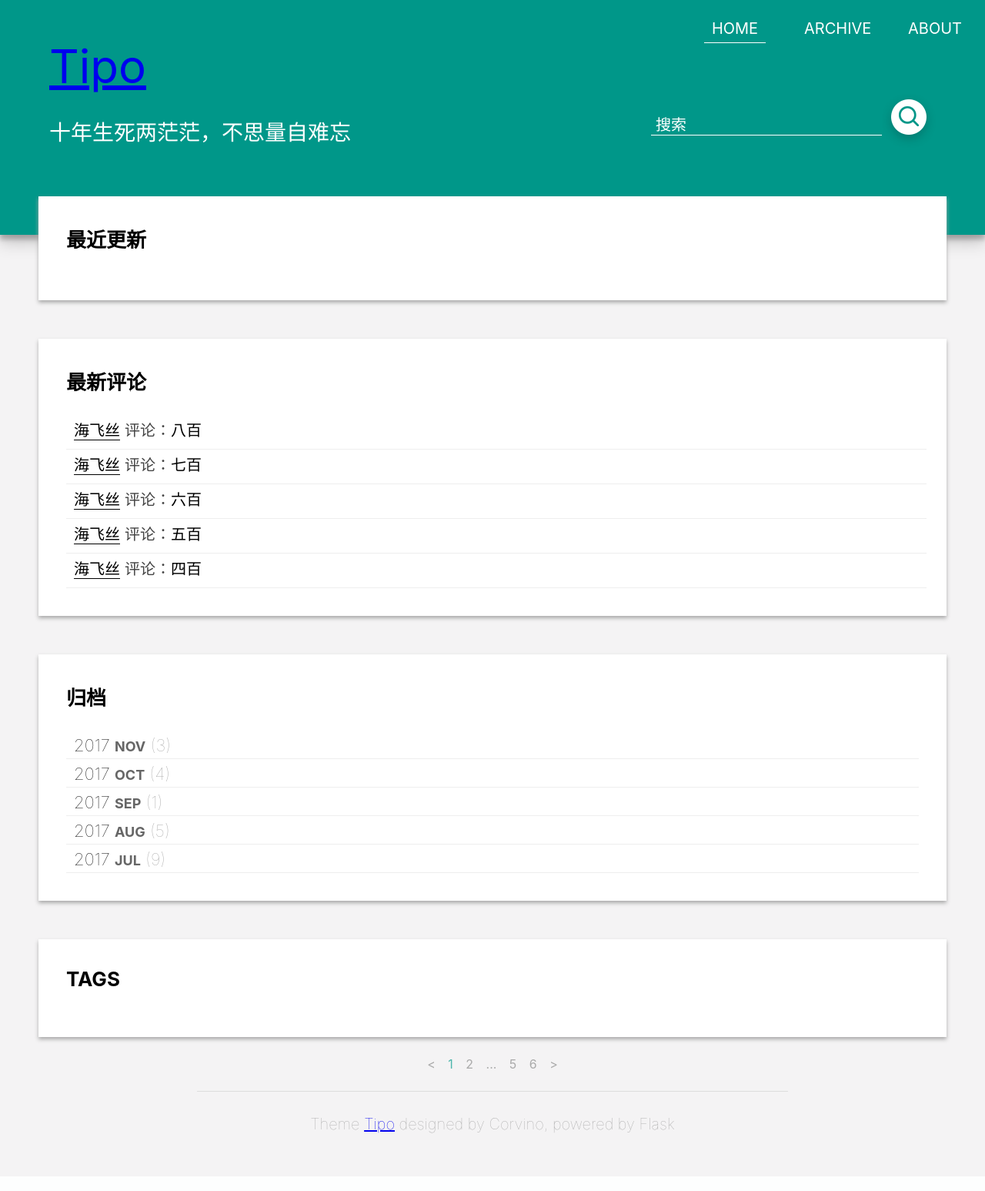
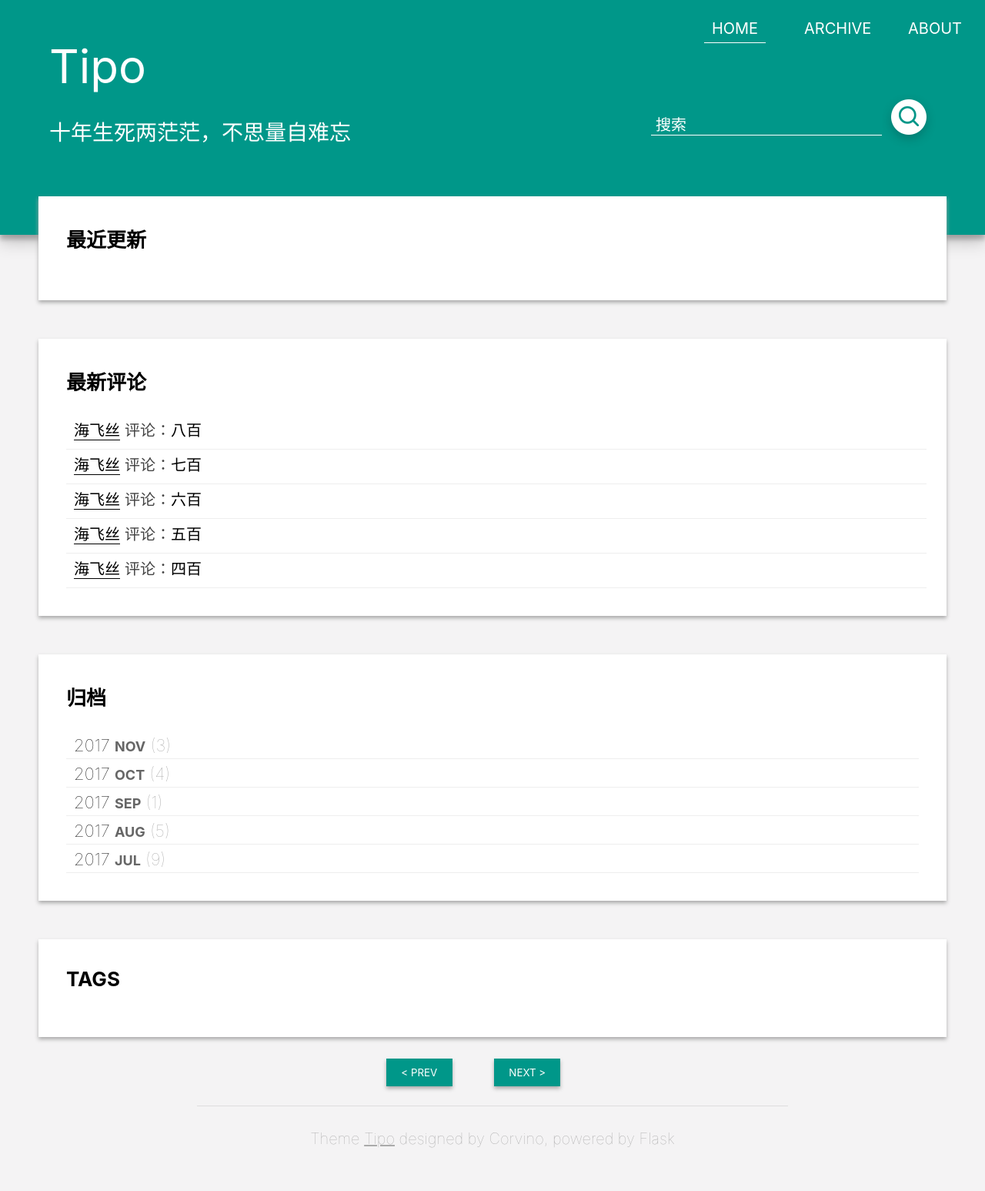
Before and after one commit to knowncold/Tipo, a Flask app: page / in a window 1280 px wide. Shown: the whole page at 77% size. Before the commit the page ends 1472 px from the top, so only its background shows below. Run offline with Flask 2, Linux system fonts and the light colour scheme; data that the repository does not hold is empty.

Commit message:
Update <a>

```diff
--- a/app/static/css/archive.css
+++ b/app/static/css/archive.css
@@ -129,6 +129,10 @@ img {
     font-weight: bold;
     background-color: #fff;
 }
+.recent a {
+    text-decoration: none;
+    color: inherit;
+}
 .recent p, .comment p, .archives p {
     padding: 0 10px;
     margin-top: 10px;
--- a/app/static/css/index.css
+++ b/app/static/css/index.css
@@ -43,6 +43,10 @@ body {
 .nav_con {
     color: #fff;
     width: 100%;
+}
+.nav_con a {
+    text-decoration: none;
+    color: #fff;
 }
 .name {
     margin-top: 50px;
@@ -103,6 +107,10 @@ img {
     font-size: 28px;
     font-weight: bold;
 }
+.blog_left h1 a {
+    text-decoration: none;
+    color: #000;
+}
 .blog_left h3 {
     margin-top: 36px;
     font-size: 22px;
@@ -151,6 +159,10 @@ img {
     font-size: 26px;
     font-weight: bold;
     background-color: #fff;
+}
+.recent a {
+    text-decoration: none;
+    color: #000;
 }
 .recent p, .comment p, .archive p {
     padding: 0 10px;
@@ -214,18 +226,28 @@ img {
     padding-top: 30px;
     font-size: 20px;
 }
+.foot a {
+    color: #aaa;
+}
 .page {
     text-align: center;
-    margin-top: 25px;
-    color: #aaa;
+    margin-top: 28px;
 }
-.page span {
-    padding: 6px;
-    border-radius: 2px;
+.pageB {
+    margin: 0 auto;
 }
-.activePage {
-    color: #4db6ac;
+.page button {
+    width: 86px;
+    height: 36px;
+    margin-right: 50px;
+    border: none;
+    box-shadow: 0 3px 5px #aaa;
+    background-color: #009789;
+    color: #fff;
+    outline: none;
+    cursor: pointer;
 }
+
 @media screen and (max-width: 1299px) {
     .blog_l{
         width: 100%;
--- a/app/templates/about.html
+++ b/app/templates/about.html
@@ -47,7 +47,7 @@
                 <span>最近更新</span>
                 <div style="margin-top: 26px">
                     {% for latest in latest_blog %}
-                    <p>{{ latest["title"] }}</p>
+                    <p><a href={{ latest.url() }}>{{ latest.title }}</a></p>
                     {% endfor %}
                 </div>
             </div>
--- a/app/templates/archive.html
+++ b/app/templates/archive.html
@@ -50,7 +50,7 @@
                     <span>最近更新</span>
                     <div style="margin-top: 26px">
                         {% for latest in latest_blog %}
-                        <p>{{ latest["title"] }}</p>
+                        <p><a href={{ latest.url() }}>{{ latest.title }}</a></p>
                         {% endfor %}
                     </div>
                 </div>
--- a/app/templates/blog_detail.html
+++ b/app/templates/blog_detail.html
@@ -23,7 +23,7 @@
                 <div style="float: left;width: 100%">
                     <span class="subname">十年生死两茫茫，不思量自难忘</span>
                     <div style="">
-                        <img src="/static/assets/search.png" />
+                        <img src="../static/assets/search.png" />
                         <input type="text" placeholder="搜索" />
                     </div>
 
--- a/app/templates/index.html
+++ b/app/templates/index.html
@@ -128,14 +128,9 @@
             </div>
         </div>
         <div class="page">
-            <div>
-                <span><</span>
-                <span class="activePage">1</span>
-                <span>2</span>
-                <span>...</span>
-                <span>5</span>
-                <span>6</span>
-                <span>></span>
+            <div class="pageB">
+                <button>< PREV</button>
+                <button>NEXT ></button>
             </div>
         </div>
         <div class="foot">
```
